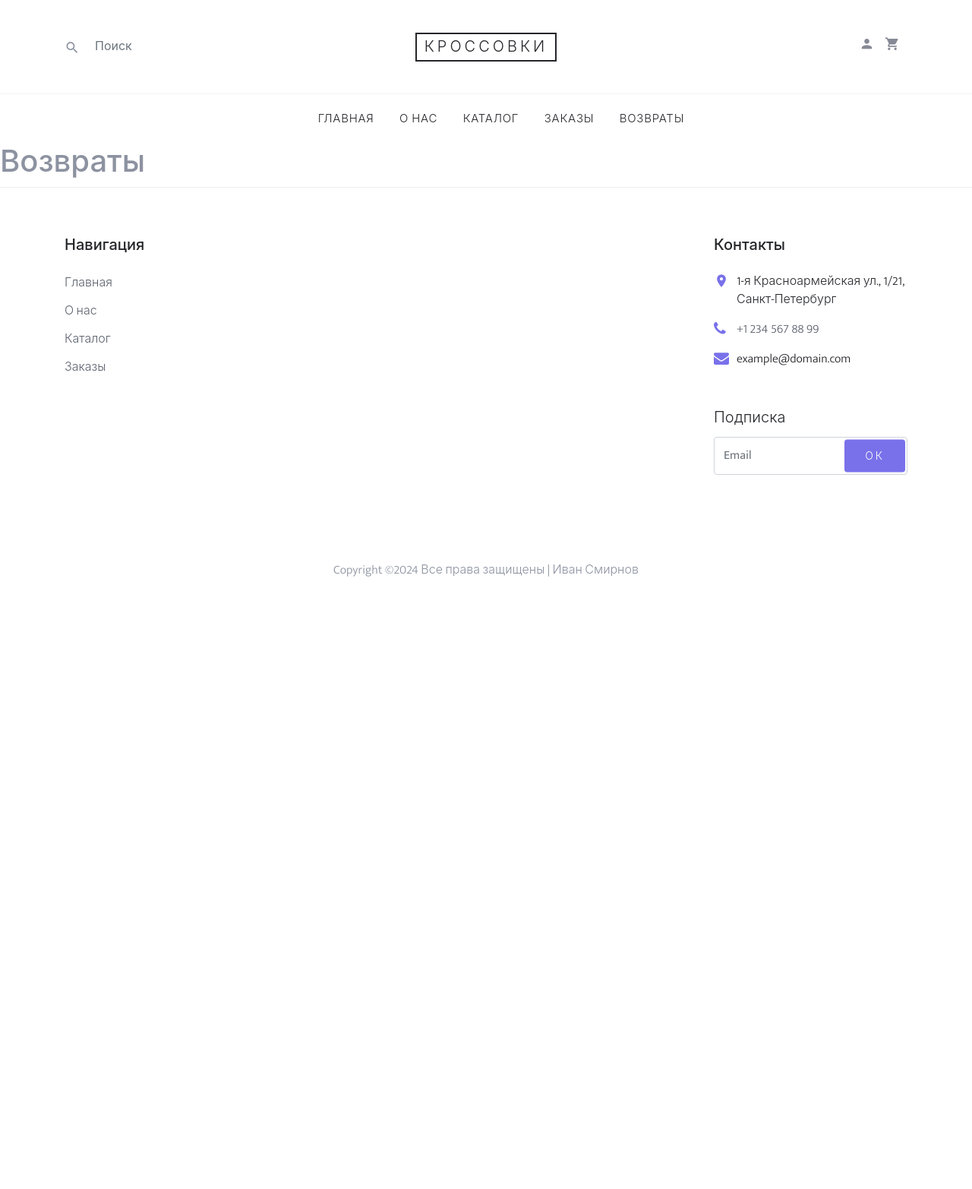
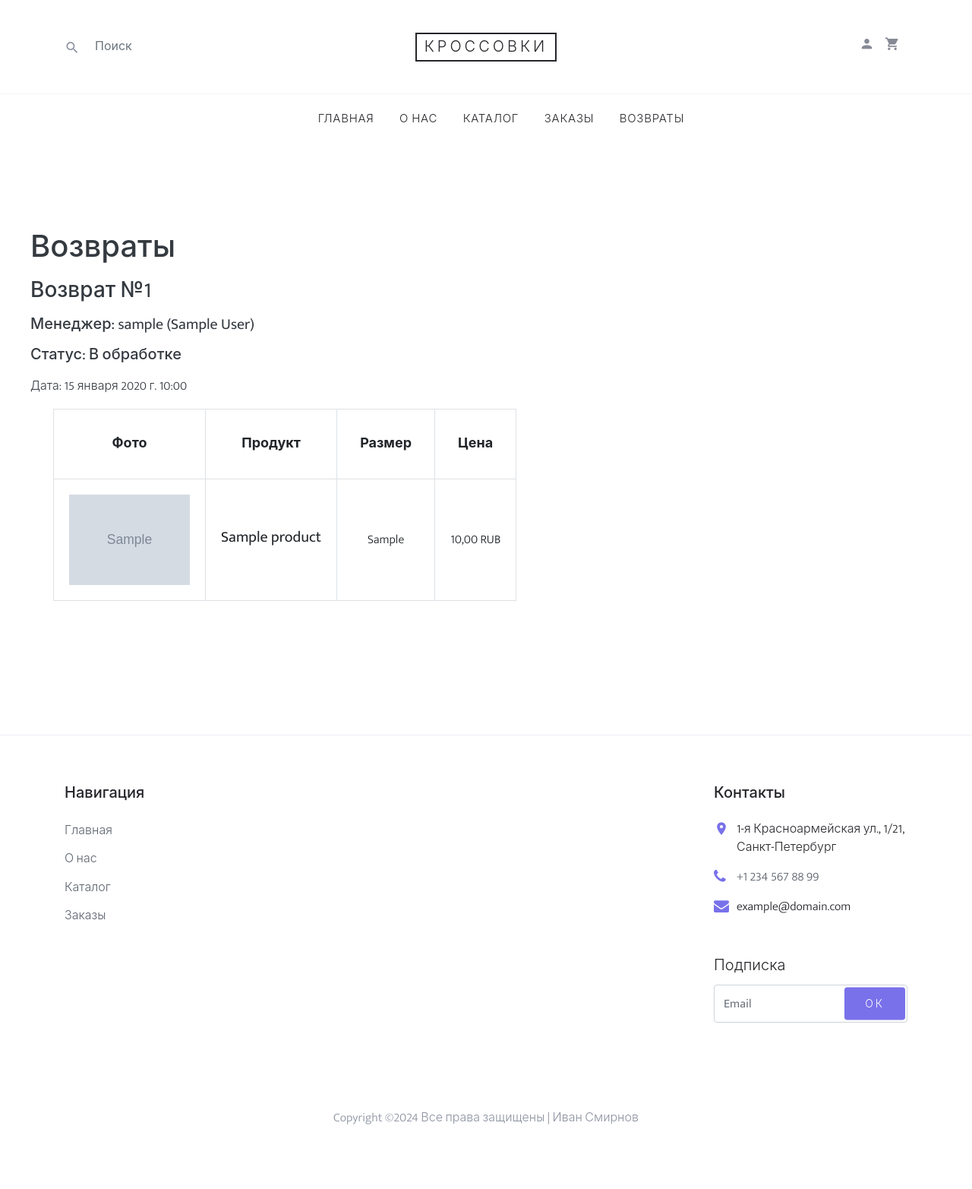
Before and after one commit to ChaekPlay/sneakers-shop, a Django app: page /returns in a window 1280 px wide. Shown: the whole page at 76% size. Before the commit the page ends 759 px from the top, so only its background shows below. Run offline with Django 5.2, Linux system fonts and the light colour scheme; a user stored in the database is signed in; tables that the repository leaves empty hold one stand-in row (values such as "Sample post"); grey boxes marked "Sample" are stand-in pictures; some libraries are stand-ins or nearby versions; some web fonts are replaced.

Commit message:
add return order page

```diff
--- a/sneakers_shop/shop/models.py
+++ b/sneakers_shop/shop/models.py
@@ -79,12 +79,12 @@ class ProductInOrder(models.Model):
 
 class Return(models.Model):
     reason = models.TextField()
-    date = models.DateTimeField()
+    date = models.DateTimeField(auto_now_add=True)
     status = models.CharField(max_length=7, choices=RETURN_STATUS, default='PENDING')
-    client = models.OneToOneField(Client, on_delete=models.DO_NOTHING)
-    manager = models.OneToOneField(Manager, on_delete=models.DO_NOTHING)
-    order = models.OneToOneField(Order, on_delete=models.DO_NOTHING)
-    product = models.OneToOneField(Product, on_delete=models.DO_NOTHING)
+    client = models.ForeignKey(Client, on_delete=models.DO_NOTHING)
+    manager = models.ForeignKey(Manager, on_delete=models.DO_NOTHING)
+    order = models.ForeignKey(Order, on_delete=models.DO_NOTHING)
+    product = models.ForeignKey(Product, on_delete=models.DO_NOTHING)
 
     def __str__(self):
         return f'Возврат №{self.pk}'
--- a/sneakers_shop/shop/templates/shop/return_status.html
+++ b/sneakers_shop/shop/templates/shop/return_status.html
@@ -1,8 +1,49 @@
 {% extends 'shop/base.html' %}
 
+{% load static %}
+{% block extracss %}
+<link rel="stylesheet" href="{% static 'shop/css/order_status.css' %}">
+{% endblock %}
 {% block content %}
-<h1>Возвраты</h1>
-{% for return in returns %}
-<p>Возврат {{return.id}}</p>
-{% endfor %}
+<div class="site-section order_status">
+    <h1 class="mb-3 text-dark">Возвраты</h1>
+    {% for id, return_obj in returns.items %}
+    <h3 class="mb-3 text-dark"  >Возврат №{{ id }}</h3>
+    <h5 class="mb-3 text-dark">Менеджер: {{ return_obj.manager }}</h5>
+    <h5 class="mb-3 text-dark">Статус: {{ return_obj.status }}</h5>
+    <p class="mb-3 text-dark">Дата: {{ return_obj.date }}</p>
+    <div class="container">
+        <div class="row mb-5">
+            <div class="site-blocks-table">
+                <table class="table table-bordered">
+                    <thead>
+                    <tr>
+                        <th class="product-thumbnail">Фото</th>
+                        <th class="product-name">Продукт</th>
+                        <th class="product-size">Размер</th>
+                        <th class="product-price">Цена</th>
+                    </tr>
+                    </thead>
+                    <tbody>
+                    <tr>
+                        <td class="product-thumbnail">
+                            <img src="{{return_obj.image.url}}" alt="Image" class="img-fluid">
+                        </td>
+                        <td class="product-name">
+                            <h2 class="h5 text-black">{{return_obj.name}}</h2>
+                        </td>
+                        <td>{{return_obj.size}}</td>
+                        <td>{{return_obj.price}} RUB</td>
+                    </tr>
+                    </tbody>
+                </table>
+                {% if order.status == 'В обработке' %}
+                <a href="{% url 'accept_return' id %}" class="btn btn-primary btn-sm">Возврат осуществлен</a>
+                <a href="{% url 'cancel_return' id %}" class="btn btn-danger btn-sm">Отказаться от возврата</a>
+                {% endif %}
+            </div>
+        </div>
+    </div>
+    {% endfor %}
+</div>
 {% endblock %}
--- a/sneakers_shop/shop/urls.py
+++ b/sneakers_shop/shop/urls.py
@@ -1,7 +1,8 @@
 from django.urls import path
 
 from .views import index, product, Search, cart, about, checkout, order_status, profile, return_order, return_status, \
-    sign_up, logout_user, LoginUser, thank_you, product_card, add_to_cart, remove_from_cart, accept_order, cancel_order
+    sign_up, logout_user, LoginUser, thank_you, product_card, add_to_cart, remove_from_cart, accept_order, cancel_order, \
+    accept_return, cancel_return
 
 urlpatterns = [
     path("", index, name="index"),
@@ -17,7 +18,9 @@ urlpatterns = [
     path("accept_order/<int:order_id>/", accept_order, name="accept_order"),
     path("cancel_order/<int:order_id>/", cancel_order, name="cancel_order"),
     path("returns", return_status, name="returns"),
-    path("return/create", return_order, name="create_return"),
+    path("accept_return/<int:return_id>/", accept_return, name="accept_return"),
+    path("cancel_return/<int:return_id>/", cancel_return, name="cancel_return"),
+    path("return/create/<int:order_id>/<int:product_id>/", return_order, name="create_return"),
     path("signup", sign_up, name="sign_up"),
     path("signin", LoginUser.as_view(), name="sign_in"),
     path('logout/', logout_user, name='logout'),
--- a/sneakers_shop/shop/views.py
+++ b/sneakers_shop/shop/views.py
@@ -152,7 +152,12 @@ def order_status(request):
     for order in orders:
         manager = Manager.objects.get(id=order.manager_id)
         manager_str = manager.user.first_name + ' ' + manager.user.last_name + ', Телефон: ' + manager.phone
-        order_set[order.id] = {'items': get_order_items(order), 'manager': manager_str, 'date': order.delivery_date, 'status': get_delivery_status(order.delivery_status)}
+        order_set[order.id] = {
+            'items': get_order_items(order),
+            'manager': manager_str,
+            'date': order.delivery_date,
+            'status': get_delivery_status(order.delivery_status)
+        }
     context = {
         'title': 'Статус заказа',
         'orders': order_set,
@@ -192,7 +197,8 @@ def get_order_items(order):
             'amount': amount,
             'total_price': product.price * amount,
             'image': product.image,
-            'size': product.size
+            'size': product.size,
+            'return_made': Return.objects.filter(order_id=order.id, product_id=product.id).exists()
         }
     return result_order
 
@@ -230,28 +236,70 @@ def checkout(request):
 
 
 @login_required(login_url='sign_in')
-def return_order(request):
+def return_order(request, order_id, product_id):
     if request.method == 'POST':
         form = ReturnForm(request.POST)
         if form.is_valid():
-            form.save()
-            return redirect('return_status')
+            return_obj = Return.objects.create(client_id=Client.objects.get(user_id=request.user.id).id, order_id=order_id, product_id=product_id, reason=form.cleaned_data['reason'], manager_id=get_random_manager().id)
+            return_obj.save()
+            return redirect('returns')
     else:
         form = ReturnForm()
     context = {
         'title': 'Возврат',
         'form': form,
+        'product_id': product_id,
+        'order_id': order_id
     }
     return render(request, 'shop/return.html', context)
 
 
 @login_required(login_url='sign_in')
 def return_status(request):
+    returns = Return.objects.filter(client_id=Client.objects.get(user_id=request.user.id).id)
     context = {
         'title': 'Статус возврата',
+        'returns': get_returning_items(returns),
     }
     return render(request, 'shop/return_status.html', context)
 
+def get_returning_items(returning):
+    result_returning = {}
+    for return_obj in returning:
+        result_returning[return_obj.id] = {
+            'id': return_obj.product.id,
+            'name': return_obj.product.name,
+            'price': return_obj.product.price,
+            'image': return_obj.product.image,
+            'size': return_obj.product.size,
+            'reason': return_obj.reason,
+            'date': return_obj.date,
+            'manager': return_obj.manager,
+            'status': get_return_status(return_obj)
+        }
+    return result_returning
+
+def get_return_status(returning):
+    if returning.status == 'PENDING':
+        return 'В обработке'
+    elif returning.status == 'ACCEPT':
+        return 'Принят'
+    elif returning.status == 'DECLINE':
+        return 'Отменен'
+
+@login_required(login_url='sign_in')
+def accept_return(request, return_id):
+    return_obj = Return.objects.get(id=return_id)
+    return_obj.status = RETURN_STATUS[1][0]
+    return_obj.save()
+    return redirect('returns')
+
+@login_required(login_url='sign_in')
+def cancel_return(request, return_id):
+    return_obj = Return.objects.get(id=return_id)
+    return_obj.status = RETURN_STATUS[2][0]
+    return_obj.save()
+    return redirect('returns')
 
 @login_required(login_url='sign_in')
 def cart(request):
```
Also changed, not shown: sneakers_shop/shop/forms.py (+6 -1 lines), sneakers_shop/shop/templates/shop/order_status.html (+4 -4 lines), sneakers_shop/shop/templates/shop/return.html (+6 -1 lines), sneakers_shop/shop/migrations/0010_alter_return_date.py (added), sneakers_shop/shop/migrations/0011_alter_return_client_alter_return_manager_and_more.py (added).
